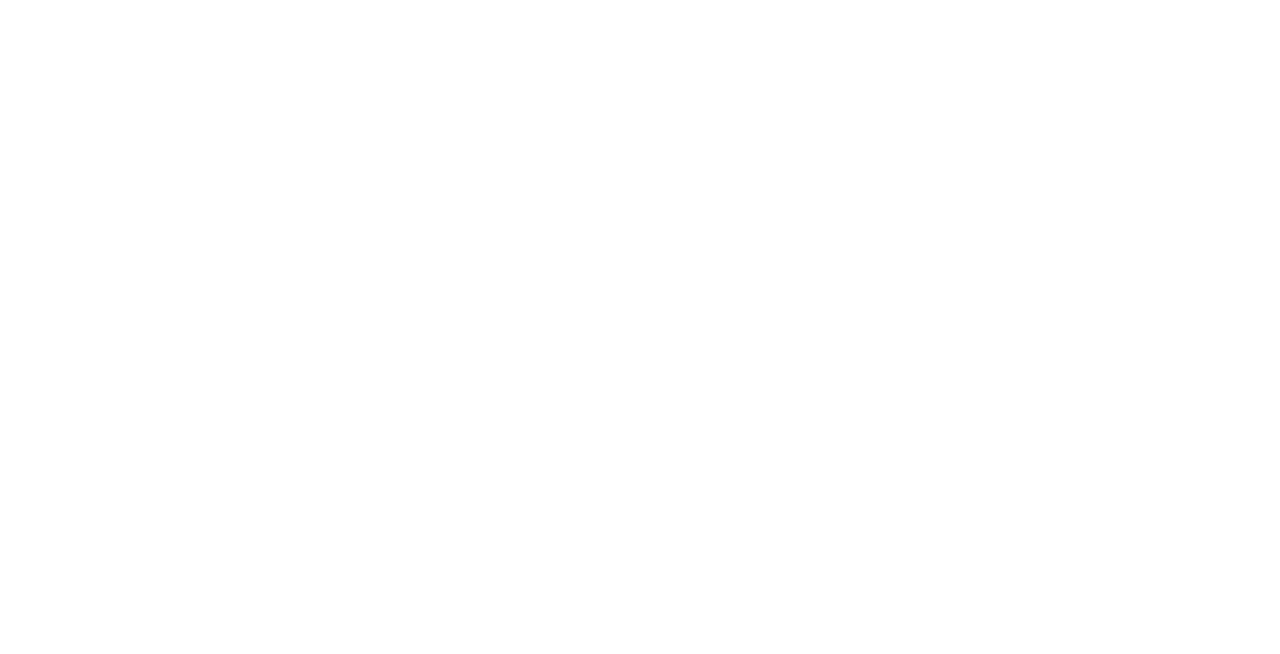
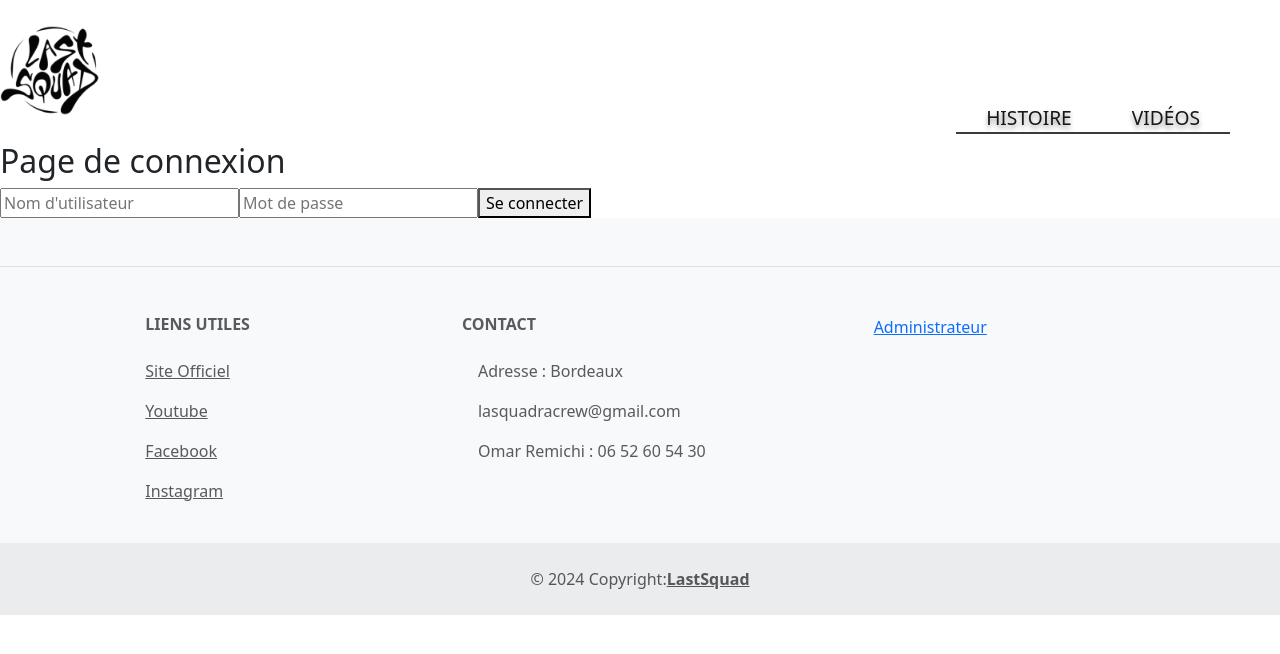
Before and after one commit to Harmony3118/Breakdance_front, a React (Create React App) app: page /login in a window 1280 px wide. Before the commit this address had no page. Shown: the top 654 px of the page. Built offline with nearby package versions, Linux system fonts and the light colour scheme.

Commit message:
Sécurité partie admin

```diff
--- a/src/App.js
+++ b/src/App.js
@@ -8,6 +8,10 @@
   import("./Pages/AffichageVideo/AffichageVideo")
 );
 const Admin = lazy(() => import("./Pages/Admin/Admin"));
+const Login = lazy(() => import("./Pages/Login/Login"));
+const ProtectedRoute = lazy(() =>
+  import("./components/ProtectedRoute/ProtectedRoute")
+);
 
 const App = () => (
   <Router>
@@ -17,7 +21,10 @@
         <Route path="/histoire" element={<Histoire />} />
         <Route path="/videos" element={<Videos />} />
         <Route path="/affichVideo/:id_mvt" element={<AffichageVideo />} />
-        <Route path="/admin" element={<Admin />} />
+        {/* <Route path="/admin" element={<Admin />} /> */}
+        <Route path="/login" element={<Login />} />
+        <Route path="/admin" element={<ProtectedRoute component={Admin} />} />
+        <Route path="/logout" element={<Login />} />
       </Routes>
     </Suspense>
   </Router>
--- a/src/Pages/Admin/Admin.js
+++ b/src/Pages/Admin/Admin.js
@@ -1,4 +1,5 @@
 import React, { useState, useEffect } from "react";
+import { useNavigate } from "react-router-dom";
 import "./Admin.css";
 import Navbar from "../../components/Navbar/Navbar";
 import Footer from "../../components/Footer/Footer";
@@ -7,15 +8,22 @@
 
 function Admin() {
   const [selectedOption, setSelectedOption] = useState("");
+  const navigate = useNavigate();
 
   const handleChange = (e) => {
     setSelectedOption(e.target.value);
+  };
+
+  const handleLogout = () => {
+    localStorage.removeItem("isAuthenticated");
+    navigate("/login");
   };
 
   return (
     <div>
       <Navbar />
       <main className="mainAdmin">
+        <button onClick={handleLogout}>Se déconnecter</button>
         <div className="option-container">
           <select id="modifBDD" onChange={handleChange} required>
             <option value="">Modifier la base de données</option>
--- /dev/null
+++ b/src/Pages/Login/Login.js
@@ -0,0 +1,55 @@
+import React, { useState } from "react";
+import { useNavigate } from "react-router-dom";
+import Navbar from "../../components/Navbar/Navbar";
+import Footer from "../../components/Footer/Footer";
+
+function Login() {
+  const [username, setUsername] = useState("");
+  const [password, setPassword] = useState("");
+  const navigate = useNavigate();
+
+  const handleLogin = () => {
+    // Identifiants codés en dur
+    const validUsername = "lastsquad";
+    const validPassword = "20L@&19qd";
+
+    if (username === validUsername && password === validPassword) {
+      localStorage.setItem("isAuthenticated", "true");
+      navigate("/admin");
+    } else {
+      alert("Identifiant ou mot de passe incorrect");
+    }
+    // ajout expiration au bout de 5 min
+    if (username === validUsername && password === validPassword) {
+      const expirationTime = new Date().getTime() + 30000; // 1 heure
+      localStorage.setItem("isAuthenticated", "true");
+      localStorage.setItem("expirationTime", expirationTime);
+      navigate("/admin");
+    }
+  };
+
+  return (
+    <div>
+      <Navbar />
+      <main>
+        <h2>Page de connexion</h2>
+        <input
+          type="text"
+          placeholder="Nom d'utilisateur"
+          value={username}
+          onChange={(e) => setUsername(e.target.value)}
+        />
+        <input
+          type="password"
+          placeholder="Mot de passe"
+          value={password}
+          onChange={(e) => setPassword(e.target.value)}
+        />
+        <button onClick={handleLogin}>Se connecter</button>
+      </main>
+      <Footer />
+    </div>
+  );
+}
+
+export default Login;
--- /dev/null
+++ b/src/components/ProtectedRoute/ProtectedRoute.js
@@ -0,0 +1,18 @@
+import React from "react";
+import { Navigate } from "react-router-dom";
+
+function ProtectedRoute({ component: Component }) {
+  const isAuthenticated = localStorage.getItem("isAuthenticated") === "true";
+  const expirationTime = localStorage.getItem("expirationTime");
+  const currentTime = new Date().getTime();
+
+  if (isAuthenticated && expirationTime && currentTime < expirationTime) {
+    return <Component />;
+  } else {
+    localStorage.removeItem("isAuthenticated");
+    localStorage.removeItem("expirationTime");
+    return <Navigate to="/login" />;
+  }
+}
+
+export default ProtectedRoute;
```
Also changed, not shown: src/Pages/Login/Login.css (added).
